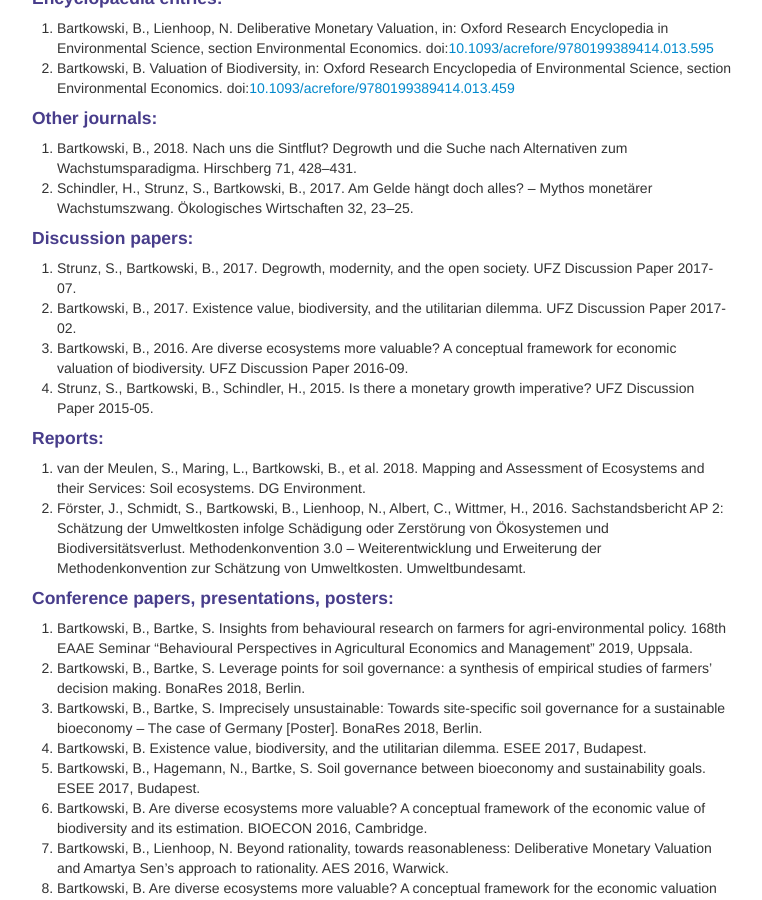
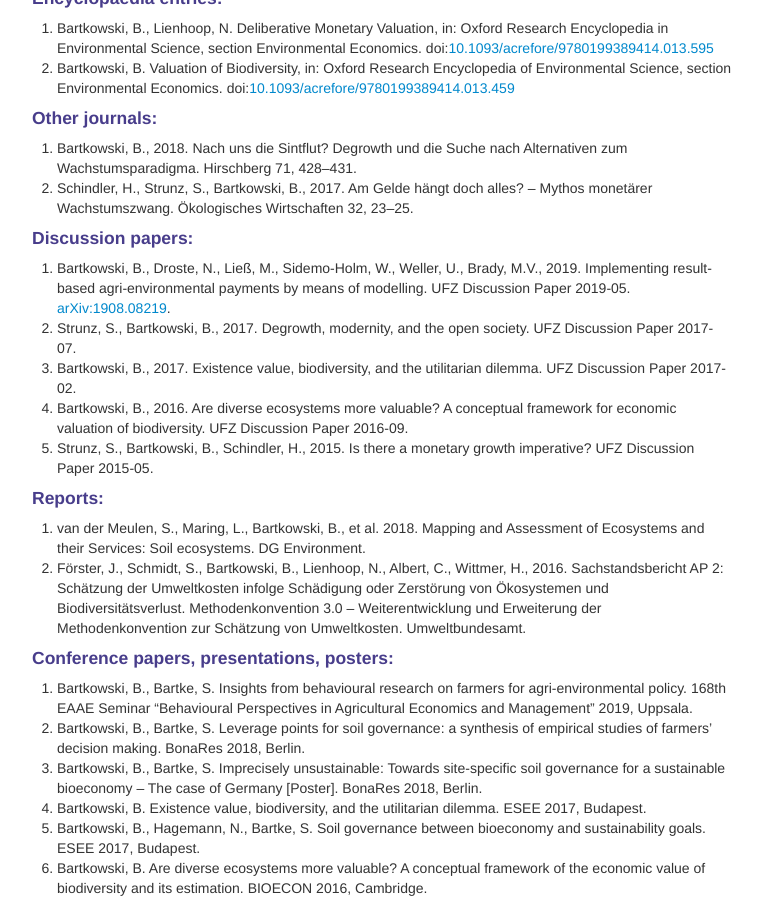
Before and after one commit to BartoszBartk/BartoszBartk.github.io, a Jekyll site: the page built from pages/publications.md, in a window 1280 px wide and 900 px high, scrolled down 1894 px. Shown: the whole window, without its empty margins (258-1020 px from the left). Built offline with Jekyll 4.4.1, drawn with Linux system fonts in a browser that asks for light colours; our own code applies the rules of GitHub Pages for plain Markdown files.

Commit message:
updated CV

```diff
--- a/pages/publications.md
+++ b/pages/publications.md
@@ -53,6 +53,7 @@ If you are interested in any of my publications, but don't have access to it - f
 </ol>
 #### Discussion papers:
 <ol>
+<li>Bartkowski, B., Droste, N., Ließ, M., Sidemo-Holm, W., Weller, U., Brady, M.V., 2019. Implementing result-based agri-environmental payments by means of modelling. UFZ Discussion Paper 2019-05. <a href="https://arxiv.org/abs/1908.08219">arXiv:1908.08219</a>.</li>
 <li>Strunz, S., Bartkowski, B., 2017. Degrowth, modernity, and the open society. UFZ Discussion Paper 2017-07.</li>
 <li>Bartkowski, B., 2017. Existence value, biodiversity, and the utilitarian dilemma. UFZ Discussion Paper 2017-02.</li>
 <li>Bartkowski, B., 2016. Are diverse ecosystems more valuable? A conceptual framework for economic valuation of biodiversity. UFZ Discussion Paper 2016-09.</li>
```
Also changed, not shown: 1 other file.
